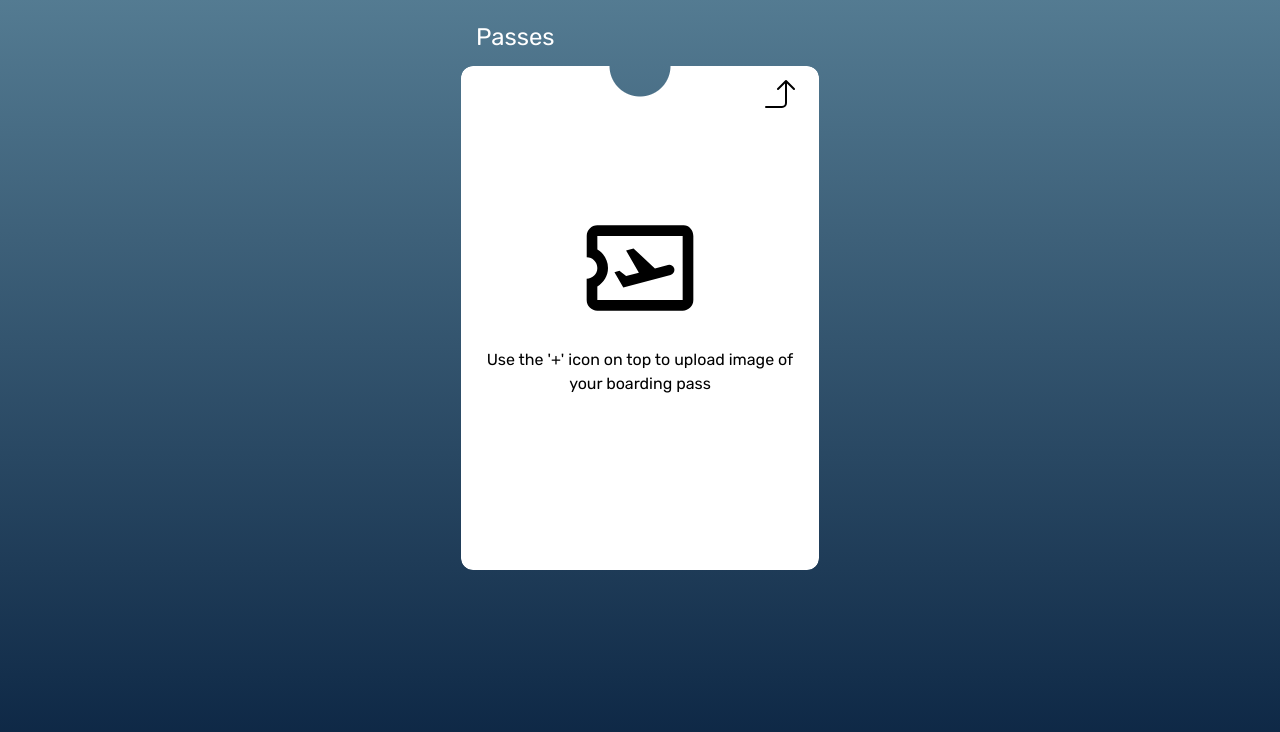
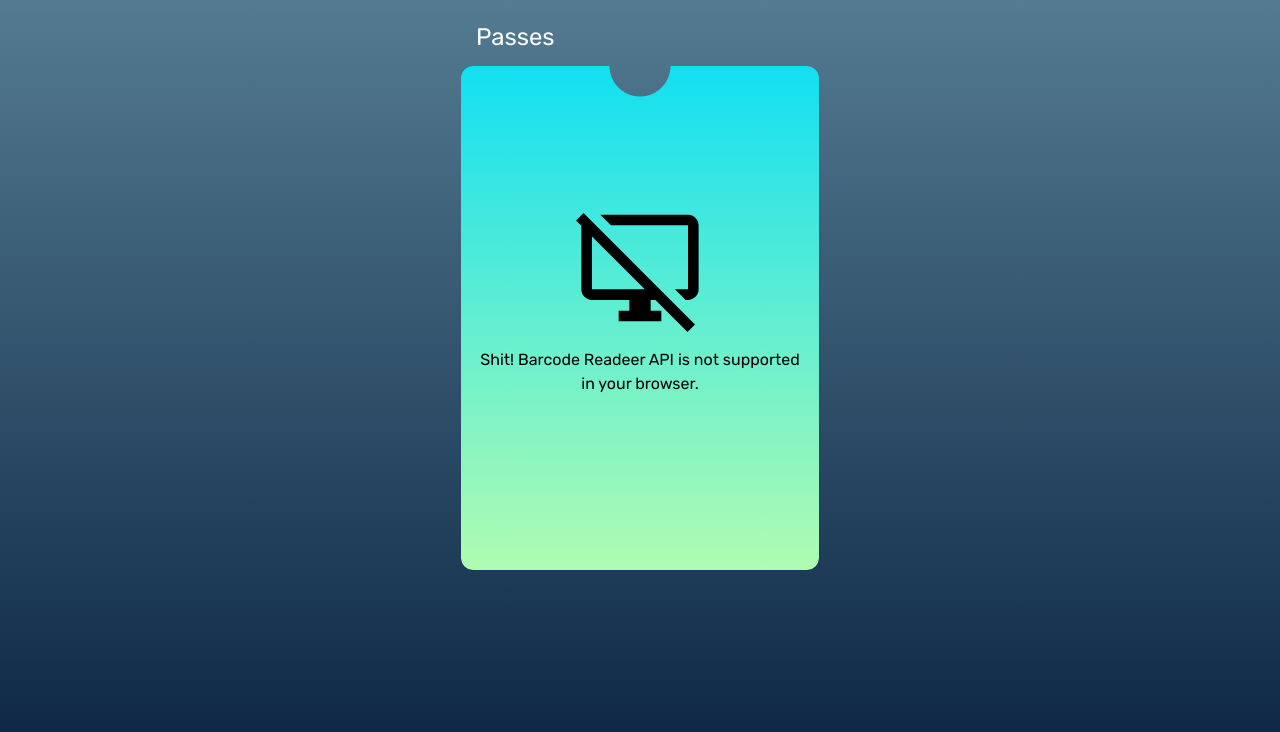
Before and after one commit to PixeledCode/boarding-pass, a React (Vite) app: page / in a window 1280 px wide. Shown: the top 732 px of the page. Built offline with nearby package versions, Linux system fonts and the light colour scheme.

Commit message:
add api not supported text

```diff
--- a/src/App.tsx
+++ b/src/App.tsx
@@ -30,7 +30,11 @@ function App() {
 				)}
 			</header>
 
-			<Card value={store.passes} update={store.updatePass} />
+			<Card
+				value={store.passes}
+				update={store.updatePass}
+				supported={supported}
+			/>
 		</div>
 	)
 }
--- a/src/components/Card.module.scss
+++ b/src/components/Card.module.scss
@@ -14,6 +14,23 @@
 		black 15px
 	);
 	mask-image: radial-gradient(circle at top, transparent 30px, black 31px);
+
+	background: hsla(185, 90%, 51%, 1);
+	background: linear-gradient(
+		90deg,
+		hsla(120, 93%, 84%, 1) 0%,
+		hsla(185, 90%, 51%, 1) 100%
+	);
+	background: -moz-linear-gradient(
+		90deg,
+		hsla(120, 93%, 84%, 1) 0%,
+		hsla(185, 90%, 51%, 1) 100%
+	);
+	background: -webkit-linear-gradient(
+		90deg,
+		hsla(120, 93%, 84%, 1) 0%,
+		hsla(185, 90%, 51%, 1) 100%
+	);
 }
 
 .Default {
@@ -61,6 +78,11 @@
 	display: flex;
 	justify-content: center;
 	margin-top: 4rem;
+	background-color: white;
+	width: fit-content;
+	margin-inline: auto;
+	padding: 8px;
+	border-radius: 4px;
 
 	img {
 		width: 120px;
--- a/src/components/Card.tsx
+++ b/src/components/Card.tsx
@@ -1,16 +1,20 @@
 import React from 'react'
 import { BsArrow90DegUp } from 'react-icons/bs'
 import { IoIosAirplane } from 'react-icons/io'
-import { MdOutlineAirplaneTicket } from 'react-icons/md'
+import {
+	MdOutlineAirplaneTicket,
+	MdOutlineDesktopAccessDisabled,
+} from 'react-icons/md'
 import { getAirlineName, getAirport, getCodeVal } from '../utils/fetch'
 import styles from './Card.module.scss'
 
 interface CardProps {
 	value: any
 	update: any
+	supported: boolean
 }
 
-export const Card = ({ value, update }: CardProps) => {
+export const Card = ({ value, update, supported }: CardProps) => {
 	const pass = value[value.length - 1]
 
 	async function getValues() {
@@ -27,16 +31,21 @@ export const Card = ({ value, update }: CardProps) => {
 	}
 
 	React.useEffect(() => {
-		if (pass) {
+		if (supported && pass) {
 			if (!pass.code) getValues()
 		}
-	}, [pass])
+	}, [pass, supported])
 
 	const name = pass ? `${pass.firstName} ${pass.lastName}` : ''
 	return (
 		<article className={styles.Card}>
 			<div className={styles.Cut}></div>
-			{pass ? (
+			{!supported ? (
+				<div className={styles.Default}>
+					<MdOutlineDesktopAccessDisabled size={128} />
+					<p>Shit! Barcode Readeer API is not supported in your browser.</p>
+				</div>
+			) : pass ? (
 				<>
 					<header className={styles.Header}>
 						<h2>{pass.airline || 'Airline'}</h2>
```
